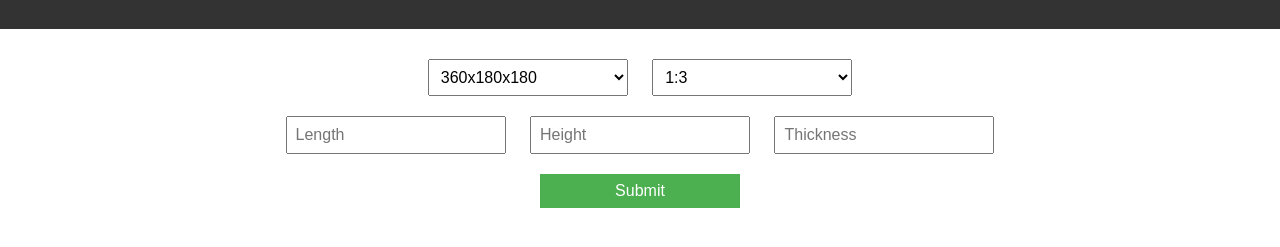
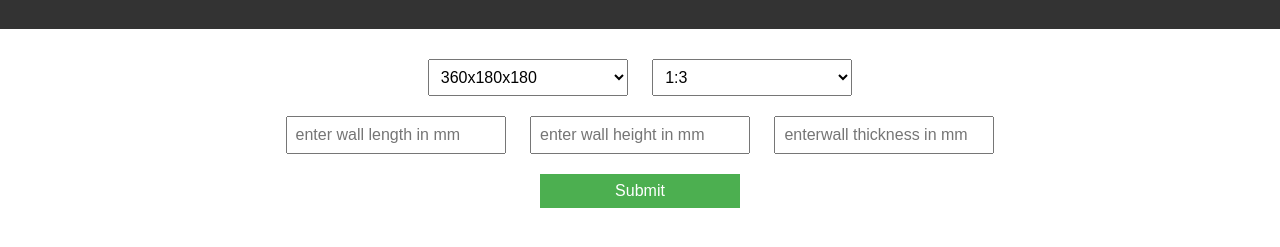
Before and after one commit to Senmakana/Mywebapp, a plain HTML site: page index.html in a window 1280 px wide. Shown: the part 71-318 px from the top of the page. Drawn offline with Linux system fonts and the light colour scheme.

Commit message:
Update index.html

```diff
--- a/index.html
+++ b/index.html
@@ -20,10 +20,9 @@
       <option value="1:4">1:4</option>
     </select>
     <br>
-    <input type="text" id="lengthInputField" placeholder="Length">
-    <input type="text" id="widthInputField" placeholder="Height">
-    <input type="text" id="thicknessInputField" placeholder="Thickness">
-    <input type="text" id="heightInputField" placeholder="Height" style="display: none;">
+    <input type="text" id="lengthInputField" placeholder="enter wall length in mm">
+    <input type="text" id="widthInputField" placeholder="enter wall height in mm">
+    <input type="text" id="thicknessInputField" placeholder="enterwall thickness in mm">
     <br>
     <button onclick="submitForm()">Submit</button>
     <br>
```
